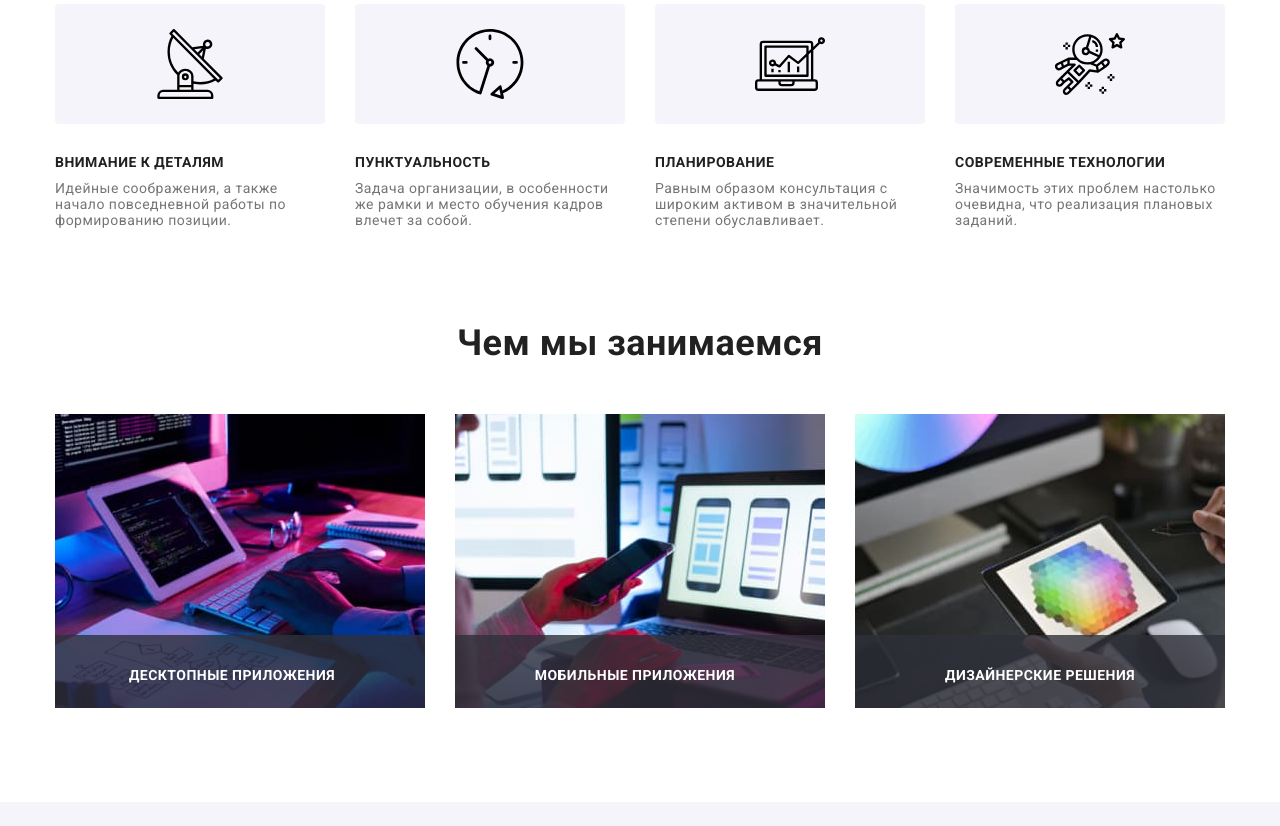
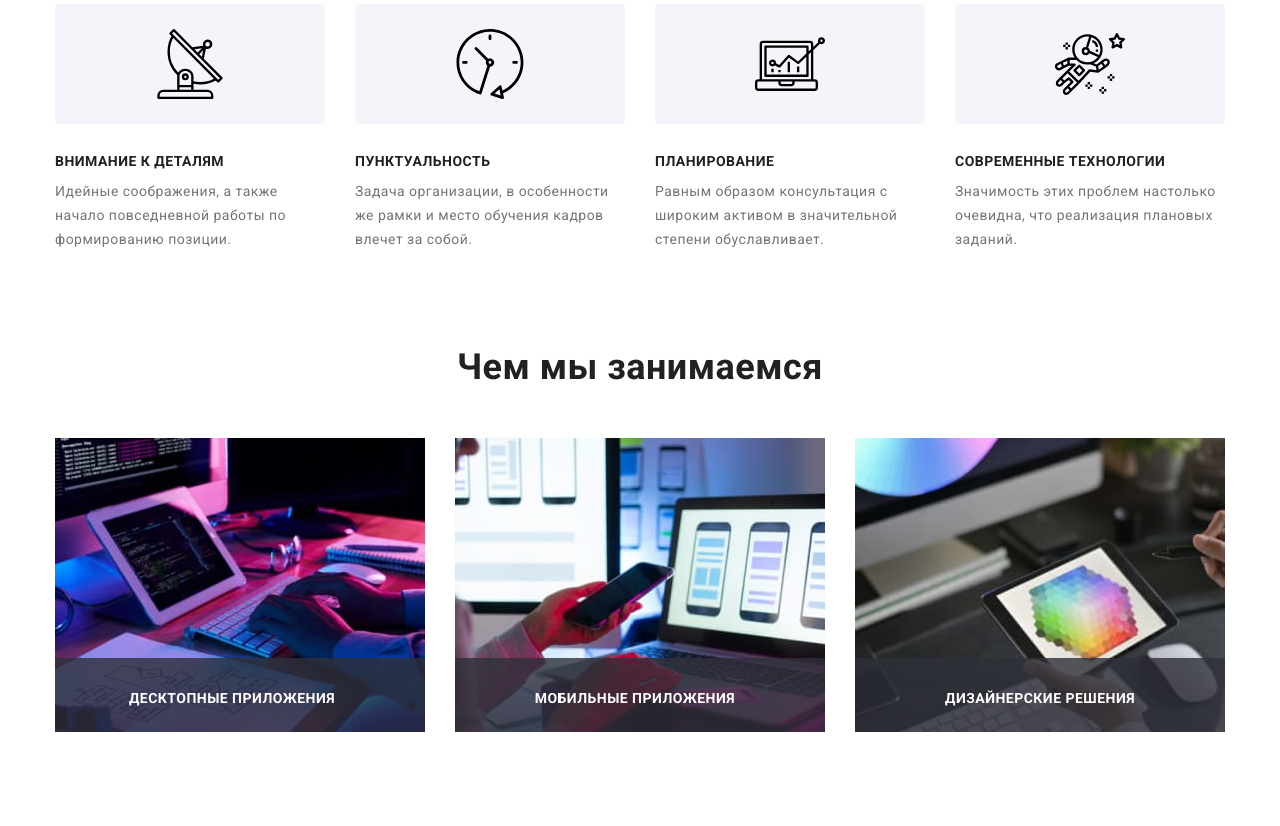
Before and after one commit to Cocokringle/goit-markup-hw-08, a plain HTML site: page index.html in a window 1280 px wide. Shown: the part 774-1600 px from the top of the page. Drawn offline with nearby package versions, Linux system fonts and the light colour scheme.

Commit message:
внесла правки в текст

```diff
--- a/sass/components/_text.scss
+++ b/sass/components/_text.scss
@@ -2,7 +2,7 @@
     color: $primary-text-color;
 
     font-size: 14px;
-    line-height: 16px;
+    line-height: 1.1;
     text-transform: uppercase;
     margin-top: 0px;
     margin-bottom: 10px;
@@ -33,7 +33,7 @@
 .text {
     color: $secondary-text-color;
     font-size: 14px;
-    line-height: 16px;
+    line-height: 1.71;
     margin-top: 0px;
     margin-bottom: 0px;
 }
```
Also changed, not shown: css/main.css, css/main.min.css, 2 other files.
